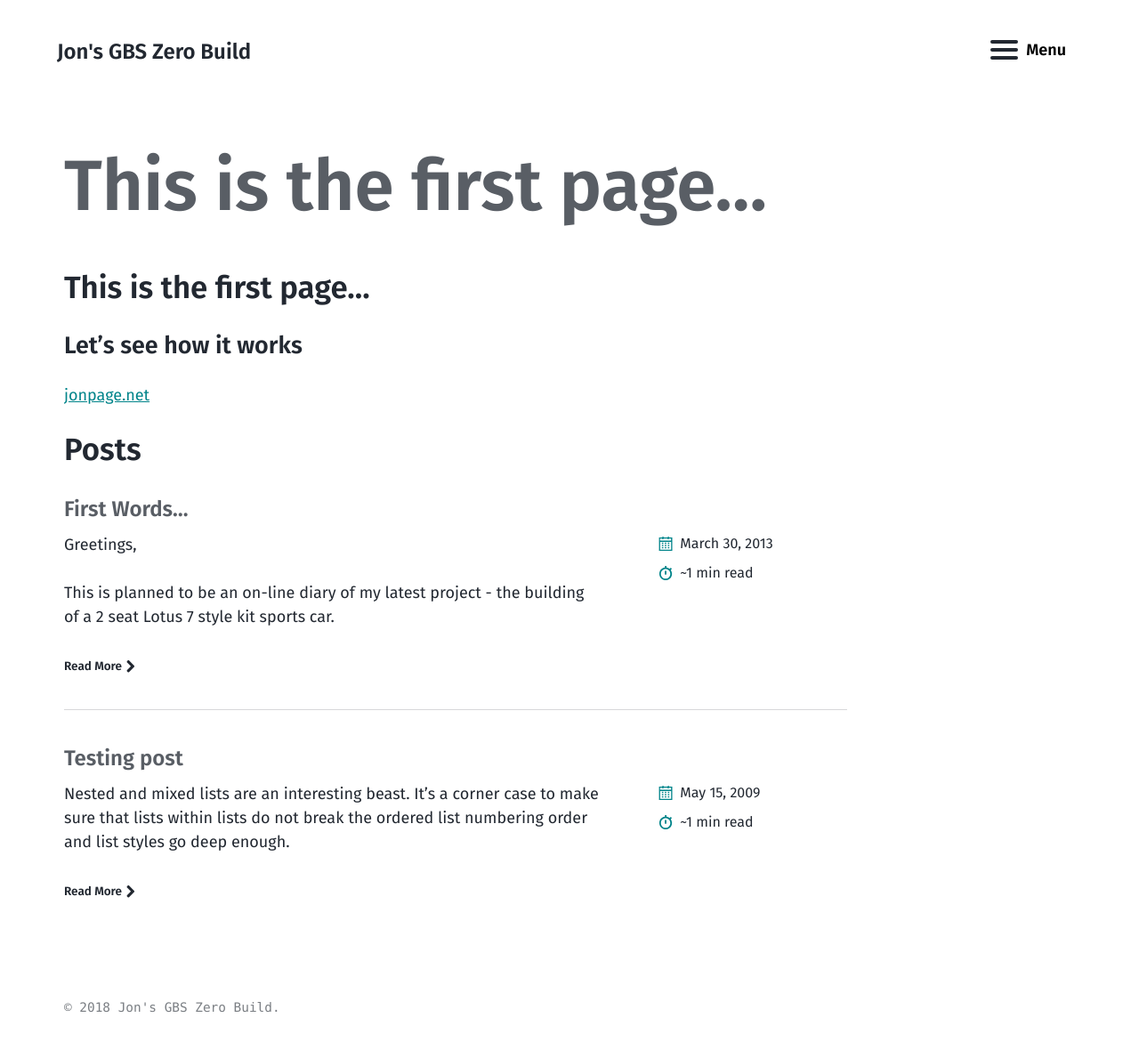
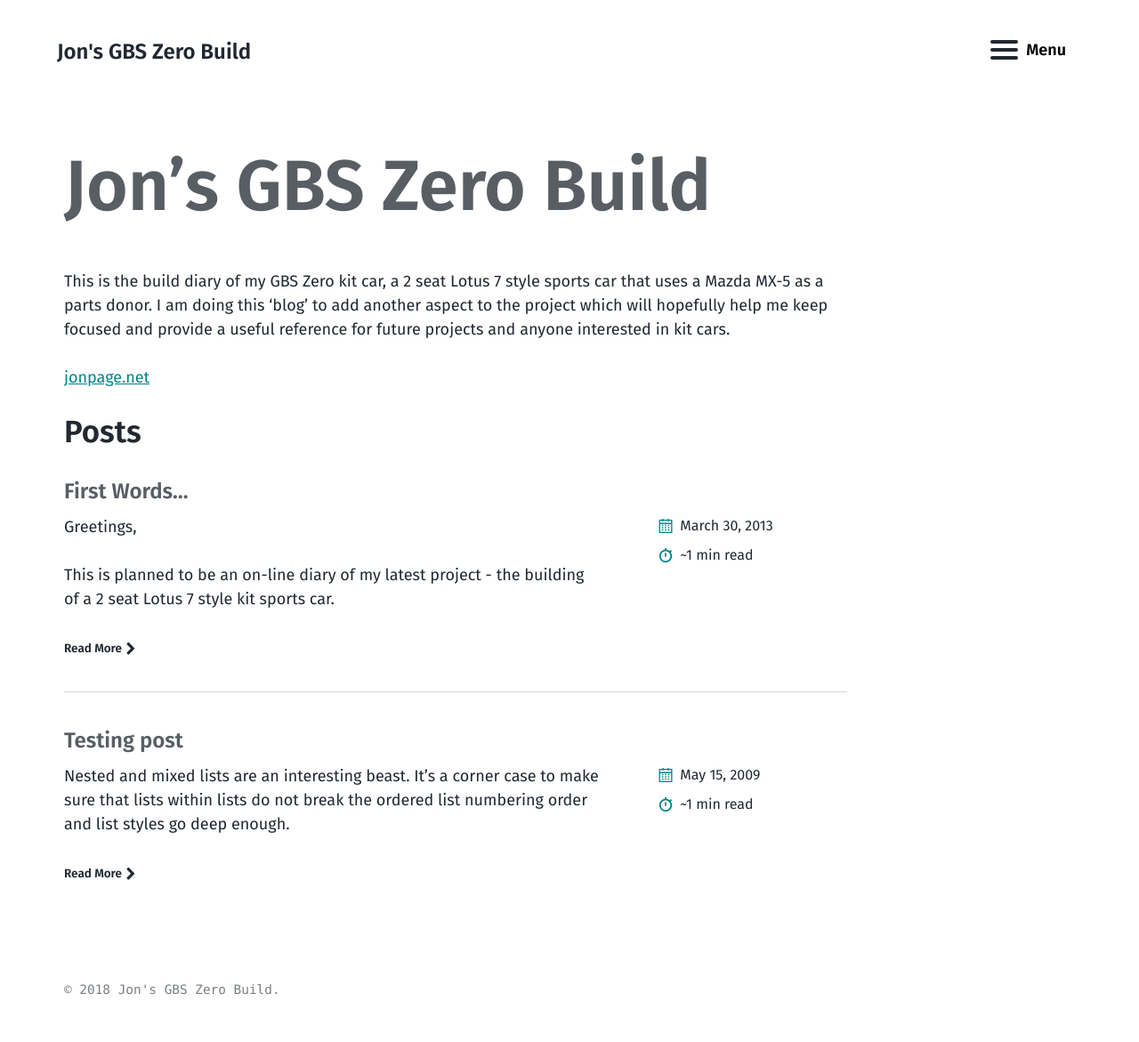
Before and after one commit to jonpage23/zero, a Jekyll site: the page built from index.md, in a window 1280 px wide. Shown: the whole page at 89% size. Built offline with Jekyll 4.4.1, drawn with Linux system fonts in a browser that asks for light colours; our own code applies the rules of GitHub Pages for plain Markdown files.

Commit message:
Update index.md

```diff
--- a/index.md
+++ b/index.md
@@ -1,9 +1,9 @@
 ---
 layout: home
 ---
-## This is the first page...
+This is the build diary of my GBS Zero kit car, a 2 seat Lotus 7 style sports car that uses a Mazda MX-5 as a parts donor. I am doing this ‘blog’ to add another aspect to the project which will hopefully help me keep focused and provide a useful reference for future projects and anyone interested in kit cars.
 
 
-### Let's see how it works
+
 
 [jonpage.net](http://www.jonpage.net)
```
